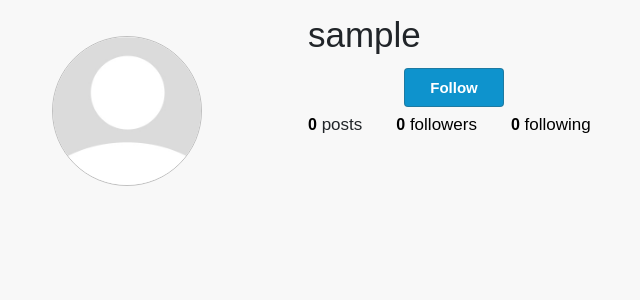
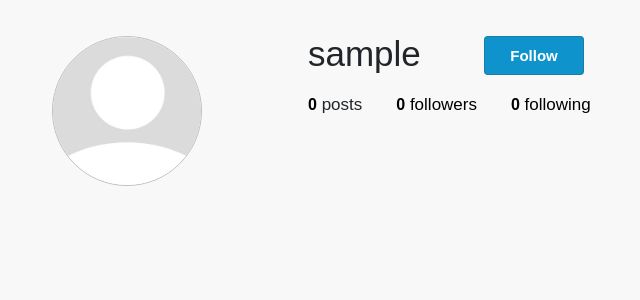
Before and after one commit to andyjohn23/instagram-clone, a Django app: page /1/ in a window 1280 px wide. Shown: the part 60-360 px from the top of the page, without its empty margins (203-843 px from the left). Run offline with Django 3.2, Linux system fonts and the light colour scheme; the visitor is signed in with stand-in values (Sample User, id 1); data comes from the database, SQL or seed files in the repository; data that the repository does not hold is empty; parts of the project's set-up code (start-up, migrations or seed data) failed here and were passed over; some libraries are stand-ins or nearby versions.

Commit message:
updated the profile detail file and added the ability to view other people profile

```diff
--- a/instagram/instagram/urls.py
+++ b/instagram/instagram/urls.py
@@ -31,6 +31,7 @@ urlpatterns = [
     path('passwordchange/done/', instausers_views.profile_edit, name='profile-reset'),
     path('profile/', instausers_views.ProfileList.as_view(), name='profile'),
     path('', include('instausers.urls')),
+    path('insta/posts/', include('instaposts.urls')),
 ]
 
 if settings.DEBUG:
--- /dev/null
+++ b/instagram/instaposts/urls.py
@@ -0,0 +1,8 @@
+from django.urls import path, include
+from . import views
+
+app_name = 'instaposts'
+
+urlpatterns = [
+
+]
--- a/instagram/instausers/models.py
+++ b/instagram/instausers/models.py
@@ -61,6 +61,7 @@ class Profile(models.Model):
     last_login = models.DateTimeField(auto_now=True)
     followers = models.ManyToManyField(UserAccount, blank=True, related_name='followers')
 
+
     def profile_instaposts(self):
         return self.instaposts_set.all()
 
--- a/instagram/instausers/static/css/profile.css
+++ b/instagram/instausers/static/css/profile.css
@@ -191,7 +191,7 @@ body {
   width: 100px;
   background-color: rgba(224, 224, 224, 0.2);
 }
-.user-info button{
+.user-info form button{
   outline: none !important;
   border: 1px solid rgba(64, 64, 64, 0.3);
   border-radius: 4px;
@@ -201,6 +201,9 @@ body {
   width: 100px;
   color: white;
   background-color:#0e93cd;
+  margin-top: -3.2rem;
+  margin-left: 5rem;
+  position:absolute;
 }
 .user-info i {
   font-size: 30px;
--- a/instagram/instausers/templates/instausers/base2.html
+++ b/instagram/instausers/templates/instausers/base2.html
@@ -18,7 +18,6 @@
     {% else %}
     <title>Instagram-clone</title>
     {% endif %}
-
 </head>
 
 <body>
--- a/instagram/instausers/templates/instausers/profile-detail.html
+++ b/instagram/instausers/templates/instausers/profile-detail.html
@@ -14,7 +14,8 @@
         <form action="{% url 'instausers:follow-profile'%}" method="POST">
             {% csrf_token %}
             <input type="hidden" name="profile_pk" value="{{ object.pk }}">
-            <button type="submit">{{ following }}</button>
+            <button type="submit" style="margin-left: 7rem; background-color: white; color:black; font-size: 14px;">
+                Following&nbsp;<i class="fa fa-check-circle-o" aria-hidden="true" style="color: black; font-size: 13px;"></i></button>
         </form>
         {% else %}
         <form action="{% url 'instausers:follow-profile'%}" method="POST">
--- a/instagram/instausers/templates/instausers/profile.html
+++ b/instagram/instausers/templates/instausers/profile.html
@@ -32,7 +32,6 @@
 
                         {% endfor %}
                         <a href="" class="see-all">See all</a>
-
                     </div>
                 </div>
             </div>
```
Also changed, not shown: instagram/instaposts/admin.py (line endings or trailing spaces), instagram/instaposts/models.py (line endings or trailing spaces), instagram/instaposts/templates/instaposts/post.html (added).
